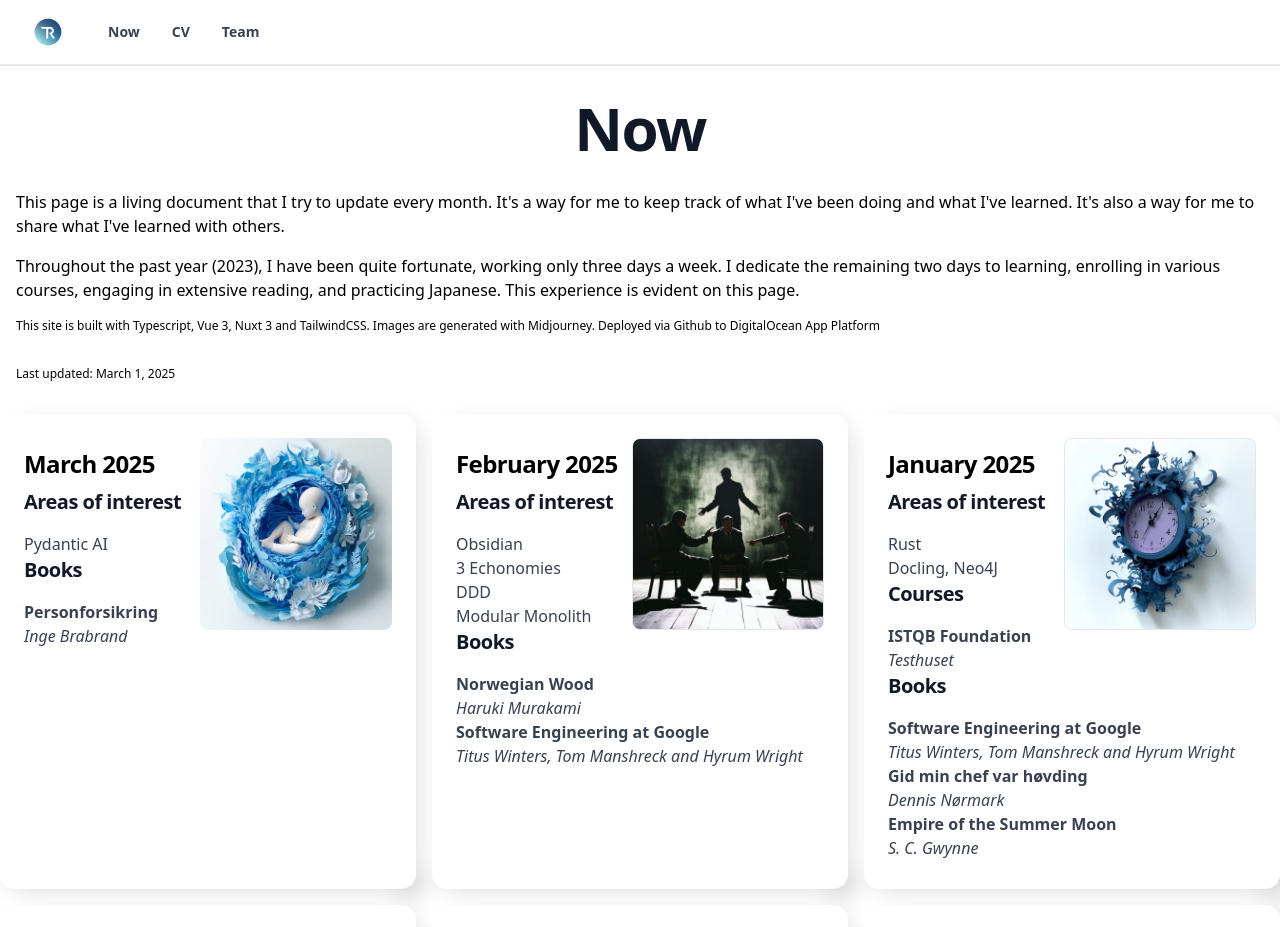
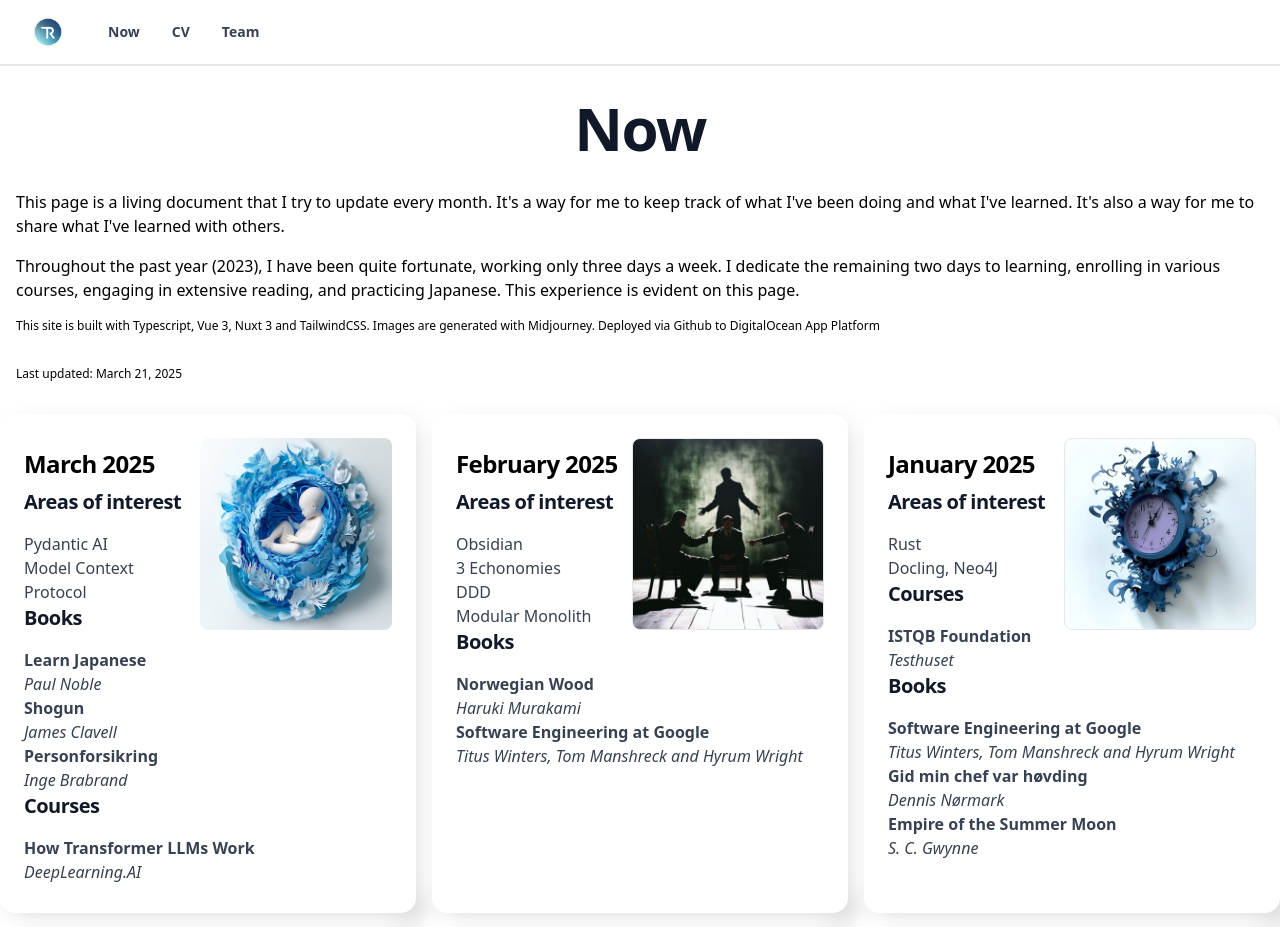
Before and after one commit to ringling/nuxt_ringling_info, a Nuxt app: page /now in a window 1280 px wide. Shown: the top 927 px of the page. Built offline with nearby package versions, Linux system fonts and the light colour scheme.

Commit message:
Book and course added

```diff
--- a/pages/now.vue
+++ b/pages/now.vue
@@ -13,7 +13,7 @@
         generated with
         Midjourney. Deployed via Github to DigitalOcean App Platform
       </div>
-      <div class="m-4 mb-8 text-xs">Last updated: March 1, 2025</div>
+      <div class="m-4 mb-8 text-xs">Last updated: March 21, 2025</div>
 
       <div class="grid grid-cols-1 md:grid-cols-2 xl:grid-cols-3 gap-4">
 
@@ -24,16 +24,22 @@
             <h3>Areas of interest</h3>
             <ul>
               <li>Pydantic AI</li>
+              <li>Model Context Protocol</li>
             </ul>
 
             <h3>Books</h3>
             <ul>
+              <li class="grid grid-cols-1"> <b>Learn Japanese</b> <em class="whitespace-nowrap">Paul Noble</em></li>
+              <li class="grid grid-cols-1"> <b>Shogun</b> <em class="whitespace-nowrap">James Clavell</em></li>
               <li class="grid grid-cols-1"> <b>Personforsikring</b> <em class="whitespace-nowrap">Inge Brabrand</em></li>
+            </ul>
+
+            <h3>Courses</h3>
+            <ul>
+              <li class="grid grid-cols-1"> <b>How Transformer LLMs Work</b> <em class="whitespace-nowrap">DeepLearning.AI</em></li>
             </ul>
           </p>
         </div>
-
-
         <div class="block max-w p-6 bg-white markdown neu">
           <div  class="bg-contain bg-no-repeat bg-center border bg-[url('/img/disaster-start.jpg')] lg:w-48 lg:h-48 md:w-32 md:h-32 h-16 w-16 rounded-lg float-right hover:bg-[url('/img/nhi.jpg')]" />
           <h5 class="mb-2 mt-4 text-2xl font-bold tracking-tight text-black">February 2025</h5>
@@ -68,6 +74,7 @@
             <ul>
               <li class="grid grid-cols-1"> <b>ISTQB Foundation</b> <em class="whitespace-nowrap">Testhuset</em></li>
             </ul>
+
             <h3>Books</h3>
             <ul>
               <!-- <li class="grid grid-cols-1"> <b>The Consolation of Philosophy</b> <em class="whitespace-nowrap">Boethius</em></li> -->
```
